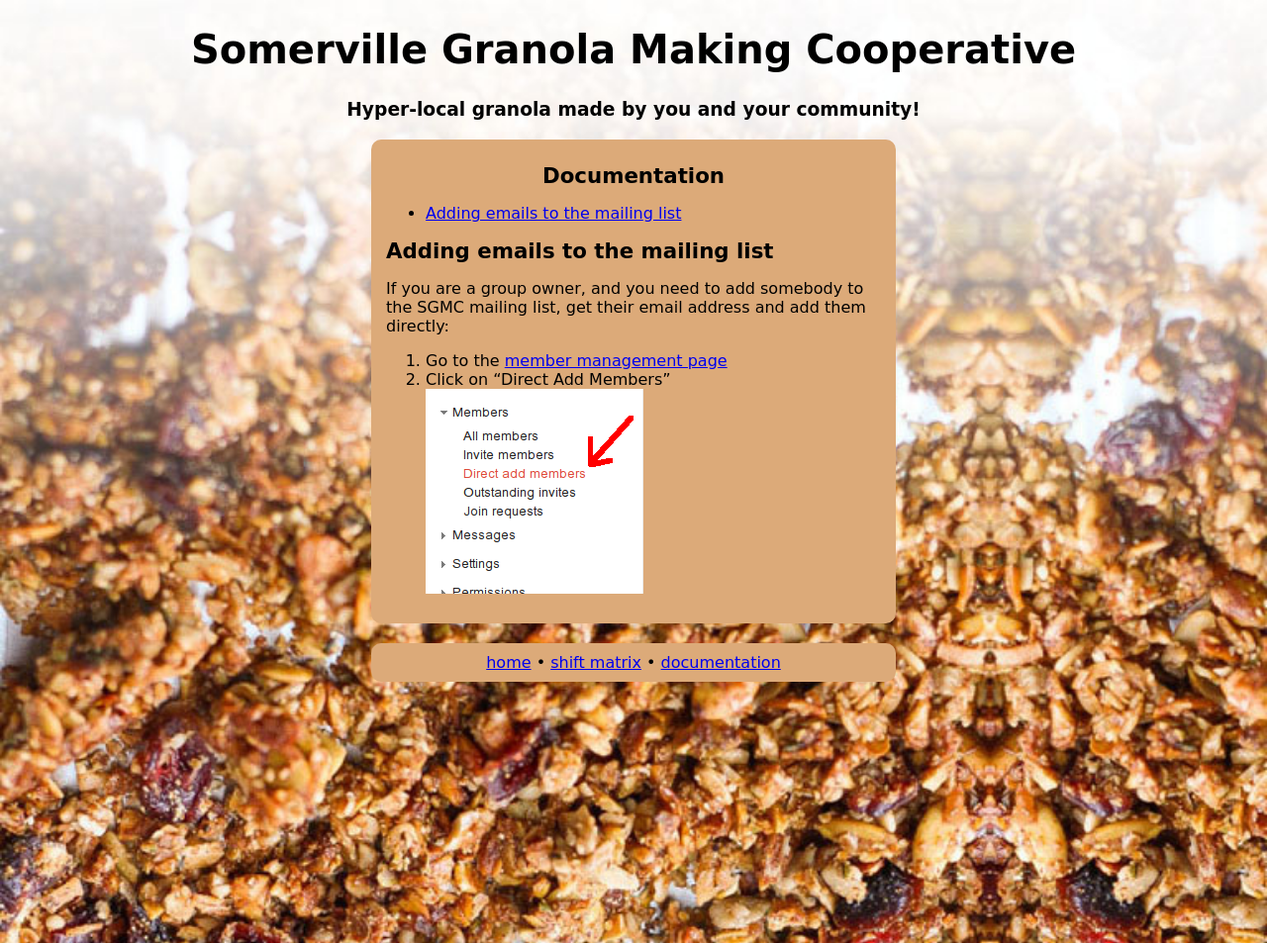
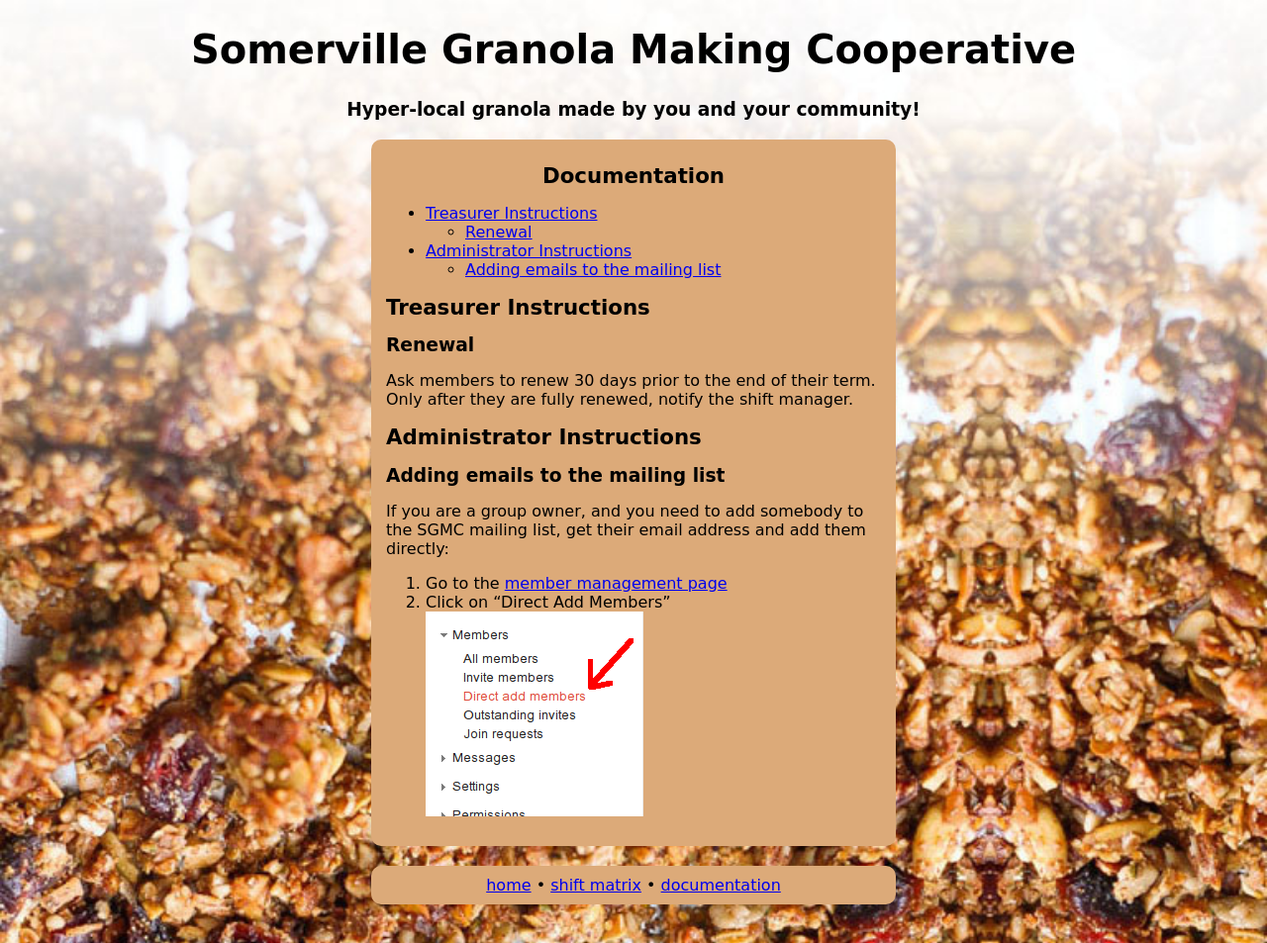
Before and after one commit to somervillegranolamakingcoop/somervillegranolamakingcoop.github.io, a Jekyll site: the page built from docs.md, in a window 1280 px wide. Shown: the whole page at 99% size. Built offline with Jekyll 4.4.1, drawn with Linux system fonts in a browser that asks for light colours.

Commit message:
[docs] add treasurer instructions

```diff
--- a/docs.md
+++ b/docs.md
@@ -8,9 +8,20 @@ title: Documentation
 * TOC
 {:toc}
 
+Treasurer Instructions
+======================
+
+Renewal
+-------
+
+Ask members to renew 30 days prior to the end of their term.  Only after they
+are fully renewed, notify the shift manager.
+
+Administrator Instructions
+==========================
 
 Adding emails to the mailing list
-=================================
+---------------------------------
 
 If you are a group owner, and you need to add somebody to the SGMC mailing
 list, get their email address and add them directly:
```
